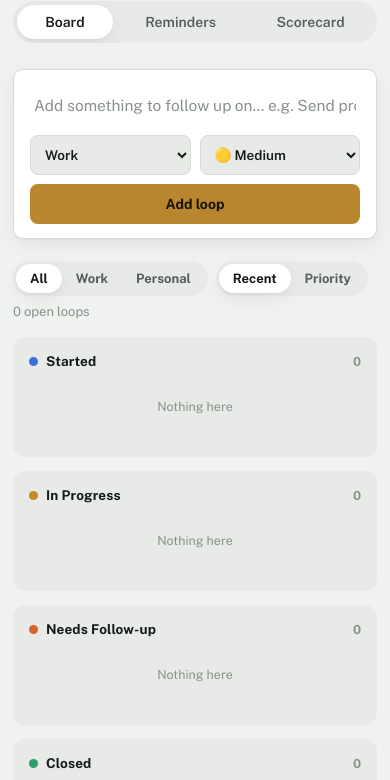
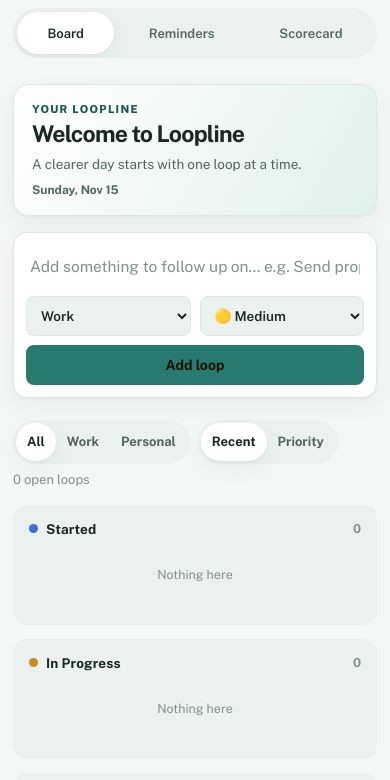
Before and after one commit to sajidkzm/loopline, a plain HTML site: page index.html in a window 390 px wide. Shown: the part 150-930 px from the top of the page. Drawn offline with nearby package versions, Linux system fonts and the light colour scheme.

Commit message:
Add personalized welcome and responsive UI refresh

```diff
--- a/index.html
+++ b/index.html
@@ -598,6 +598,65 @@
     .auth-box .auth-actions button { width:100%; }
   }
 
+
+  /* Welcome dashboard and responsive visual refresh */
+  .welcome-panel {
+    display:flex; align-items:center; justify-content:space-between; gap:16px;
+    padding:22px 24px; margin:0 0 20px;
+    background:linear-gradient(120deg, var(--surface), var(--accent-soft));
+    border:1px solid var(--border); border-radius:16px; box-shadow:var(--shadow);
+  }
+  .welcome-copy { min-width:0; }
+  .welcome-eyebrow { margin:0 0 6px; color:var(--accent-ink); font-size:11px; font-weight:800; letter-spacing:.12em; text-transform:uppercase; }
+  .welcome-title { margin:0; font-size:clamp(23px,3vw,30px); line-height:1.15; letter-spacing:-.035em; font-weight:700; }
+  .welcome-subtitle { margin:7px 0 0; color:var(--ink-soft); font-size:13.5px; line-height:1.5; }
+  .welcome-date { flex:none; color:var(--ink-soft); font-size:12px; font-weight:700; text-align:right; }
+  .quickadd, .rem-add, .stat, .reward-add { border-radius:14px; }
+  .col { border-radius:14px; }
+  .card, .rem-item, .reward, .badge { border-radius:12px; }
+  button, input, select, textarea { -webkit-tap-highlight-color:transparent; }
+  button:focus-visible, input:focus-visible, select:focus-visible, textarea:focus-visible {
+    outline:2px solid var(--accent); outline-offset:2px;
+  }
+  @media (max-width:700px) {
+    .welcome-panel { align-items:flex-start; flex-direction:column; padding:18px; gap:8px; margin-bottom:16px; }
+    .welcome-date { text-align:left; }
+    nav.tabs { width:100%; }
+    nav.tabs button { min-height:42px; font-size:13px; }
+    .quickadd, .rem-add, .reward-add { padding:12px; }
+    .filters .seg { max-width:100%; }
+    .filters .seg button { min-height:38px; padding:8px 11px; }
+    .card .actions button, .rem-item button, .workspace-actions button { min-height:36px; }
+    .theme-toggle { min-height:40px; }
+  }
+  @media (min-width:701px) and (max-width:980px) {
+    .app { padding-left:20px; padding-right:20px; }
+    .board { grid-template-columns:repeat(2,minmax(0,1fr)); }
+  }
+  :root {
+    --bg:#F3F7F6; --surface:#FFFFFF; --surface-2:#EAF1EF;
+    --ink:#192725; --ink-soft:#536560; --ink-faint:#82918B;
+    --border:#DCE7E3; --accent:#28796F; --accent-ink:#15584F;
+    --accent-soft:#E0F1EC; --radius:14px;
+    --shadow:0 1px 2px rgba(24,48,42,.04), 0 8px 24px rgba(24,48,42,.055);
+  }
+  :root[data-theme="dark"] {
+    --bg:#111B19; --surface:#192522; --surface-2:#22312D;
+    --ink:#EDF5F2; --ink-soft:#B6C7C1; --ink-faint:#82958E;
+    --border:#344640; --accent:#69B7A8; --accent-ink:#C8EEE5;
+    --accent-soft:#203D36;
+    --shadow:0 1px 2px rgba(0,0,0,.28), 0 8px 24px rgba(0,0,0,.22);
+  }
+  @media (prefers-color-scheme:dark) {
+    :root:not([data-theme="light"]) {
+      --bg:#111B19; --surface:#192522; --surface-2:#22312D;
+      --ink:#EDF5F2; --ink-soft:#B6C7C1; --ink-faint:#82958E;
+      --border:#344640; --accent:#69B7A8; --accent-ink:#C8EEE5;
+      --accent-soft:#203D36;
+      --shadow:0 1px 2px rgba(0,0,0,.28), 0 8px 24px rgba(0,0,0,.22);
+    }
+  }
+
 </style>
 </head>
 <body>
@@ -623,6 +682,16 @@
     </div>
   </header>
   <div class="workspace-notice" id="workspaceNotice" role="status"></div>
+
+  <section class="welcome-panel" aria-live="polite">
+    <div class="welcome-copy">
+      <p class="welcome-eyebrow">YOUR LOOPLINE</p>
+      <h2 class="welcome-title" id="welcomeTitle">Welcome to Loopline</h2>
+      <p class="welcome-subtitle" id="welcomeSubtitle">A clearer day starts with one loop at a time.</p>
+    </div>
+    <div class="welcome-date" id="welcomeDate"></div>
+  </section>
+
 
   <!-- BOARD VIEW -->
   <section class="view active" id="view-board">
@@ -905,6 +974,26 @@
     document.getElementById("authModal").classList.remove("active");
   }
 
+
+  function renderWelcome(user) {
+    var hour = new Date().getHours();
+    var greeting = hour < 12 ? "Good morning" : (hour < 17 ? "Good afternoon" : "Good evening");
+    var metadata = user && user.user_metadata ? user.user_metadata : {};
+    var rawName = metadata.full_name || metadata.name || metadata.given_name || metadata.display_name || "";
+    if (!rawName && user && user.email) rawName = user.email.split("@")[0].replace(/[._-]+/g, " ");
+    var firstName = String(rawName || "").trim().split(/\\s+/)[0];
+    if (firstName) firstName = firstName.charAt(0).toUpperCase() + firstName.slice(1);
+    var title = document.getElementById("welcomeTitle");
+    var subtitle = document.getElementById("welcomeSubtitle");
+    var date = document.getElementById("welcomeDate");
+    if (!title || !subtitle || !date) return;
+    title.textContent = user ? greeting + ", " + (firstName || "there") : "Welcome to Loopline";
+    subtitle.textContent = user
+      ? "Ready when you are. Pick a priority and make today count."
+      : "A clearer day starts with one loop at a time.";
+    date.textContent = new Date().toLocaleDateString(undefined, { weekday:"long", month:"short", day:"numeric" });
+  }
+
   function renderAccountStatus(user) {
     currentUser = user || null;
     var status = document.getElementById("accountStatus");
@@ -932,6 +1021,7 @@
         renderAllViews();
       }
     }
+    renderWelcome(currentUser);
     renderCurrentDataMode();
   }
 
```
